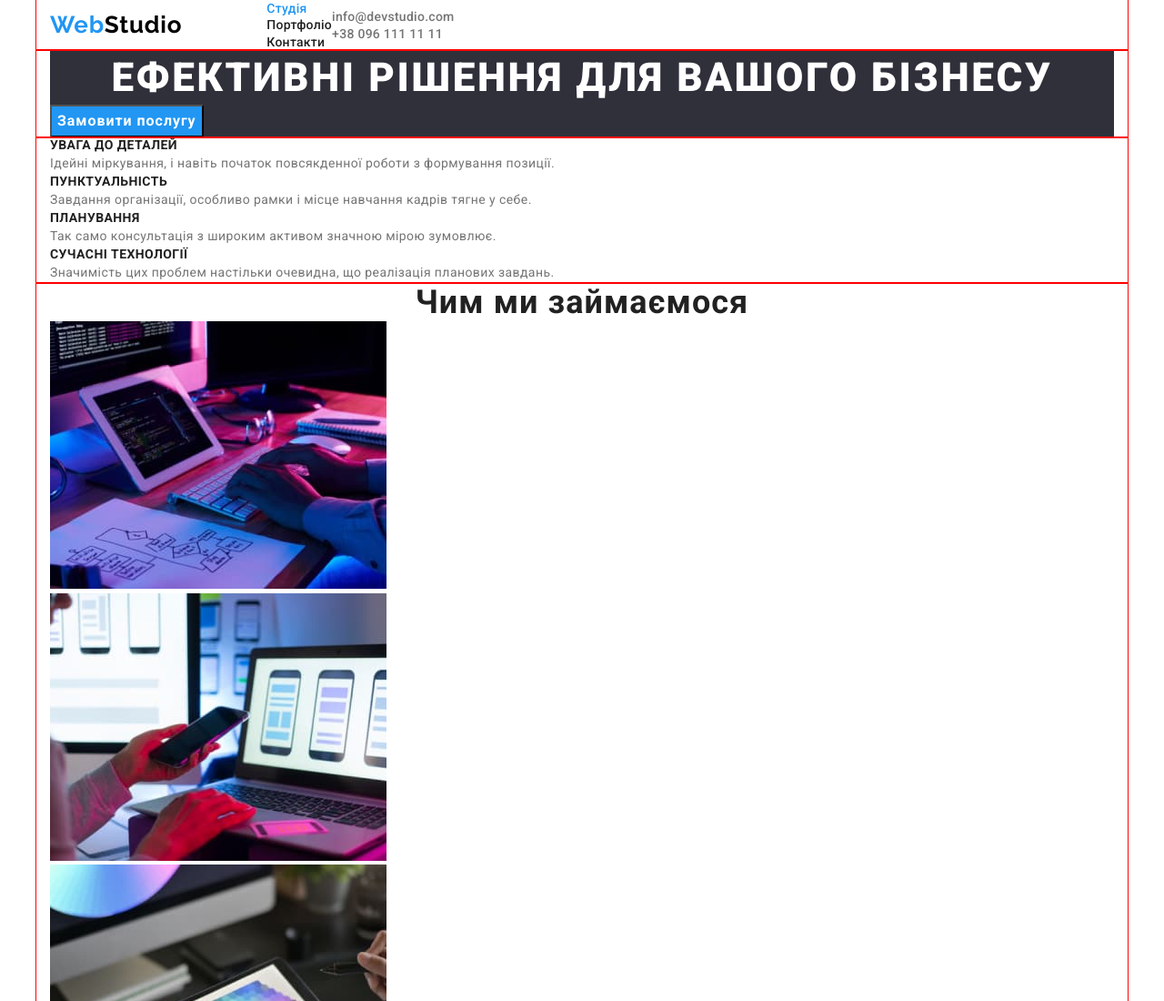
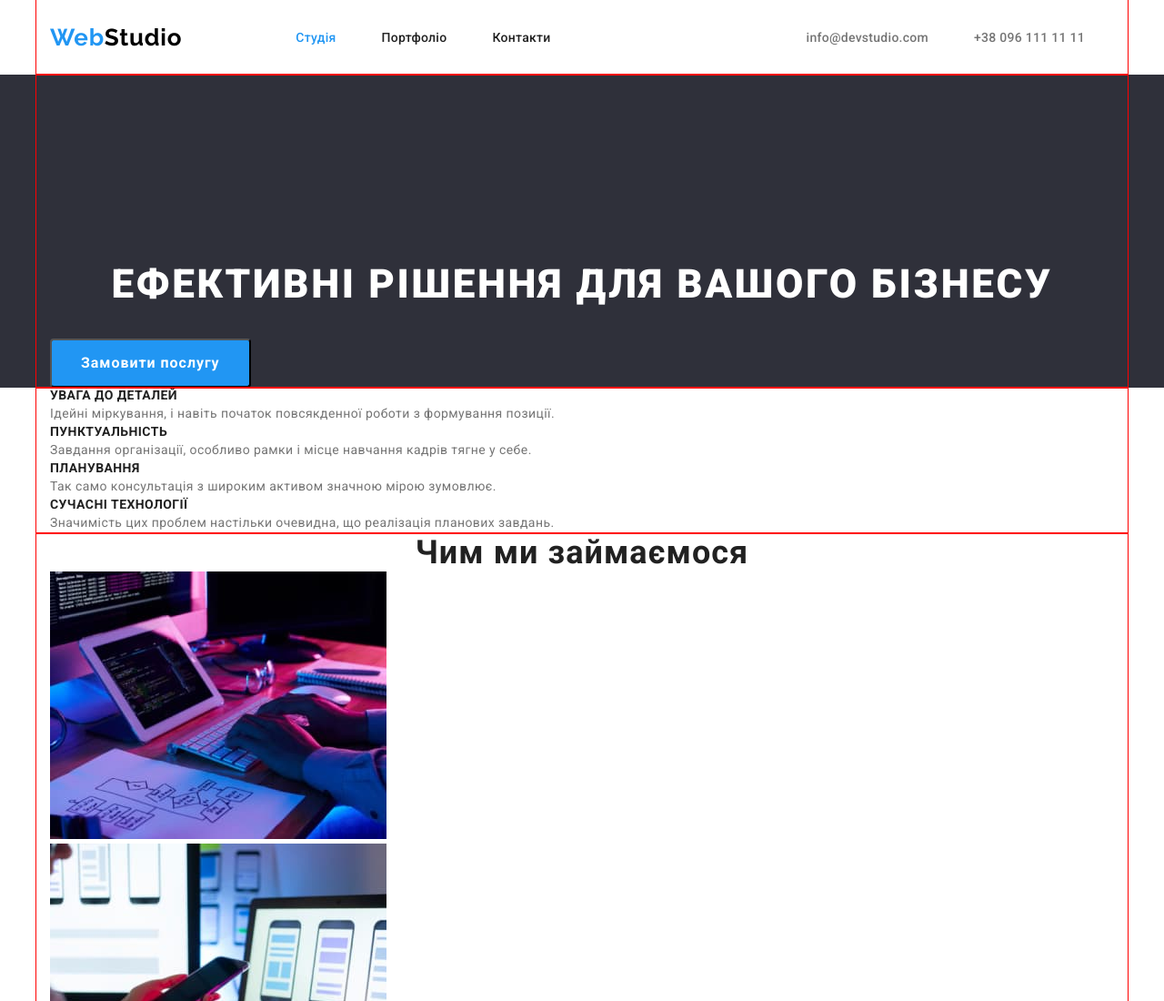
Before and after one commit to SerhiiShymko/goit-markup-hw-03, a plain HTML site: page index.html in a window 1280 px wide. Shown: the top 1100 px of the page at 91% size. Drawn offline with nearby package versions, Linux system fonts and the light colour scheme; files whose address does not match are found by name.

Commit message:
хедер+хиро

```diff
--- a/css/style.css
+++ b/css/style.css
@@ -15,6 +15,7 @@
     --bg-color: #F5F4FA;
     --activ: #188CE8;
     --clear-color-text: rgba(255, 255, 255, 0.6);
+    --specific-ident: 94px;
 }
 
 /* General styles */
@@ -59,13 +60,15 @@ h1, h2, h3, p {
 
 
 /* header styles */
+
 .page-header .container {
     display: flex;
     align-items: center;
+    justify-content: space-between;
+
 }
 
-  .header-logo-studio {
-        margin-right: 93px;
+.header-logo-studio {
 
         font-family: 'Raleway';
         font-weight: 700;
@@ -82,13 +85,23 @@ h1, h2, h3, p {
     letter-spacing: 0.03em;
     color: var(--accent-color);
     }
+  .header-list {
+    display: flex;
+    margin-left: 93px;
+    padding: 32px;
 
+
+
+  }
 .header-list-link {
     font-weight: 500;
     font-size: 14px;
     line-height: calc(16 / 14);
     letter-spacing: 0.02em;
     color: var(--main-color-text);
+    }
+    .header-list .item:not(:first-child) {
+     margin-left: 50px;
     }
 
 .header-nav .current {
@@ -97,23 +110,33 @@ h1, h2, h3, p {
 
 .header-list-link:hover,
 .header-list-link:focus,
-.header-contats:hover,
-.header-contats:focus {
+.contats:hover,
+.contats:focus {
     color: var(--accent-color);
 }
-.header-contats {
+.contats {
+
     font-weight: 500;
     font-size: 14px;
     line-height: calc(16 / 14);
     letter-spacing: 0.02em;
     color: var(--second-color-text);
 }
+.header-contacts {
+    margin-left: auto;;
+}
 
 /* Hero styles*/
 .hero {
     background-color: var(--second-bg-color);
-}
+
+    }
+
+
 .hero-title {
+    padding-top: 200px;
+
+
     font-weight: 900;
     font-size: 44px;
     line-height: calc(60 / 44);
@@ -129,6 +152,13 @@ h1, h2, h3, p {
     background-color: var(--activ);
 }
 .hero-button {
+    display: block;
+    padding: 10px 32px;
+    border-radius: 4px;
+    margin-top: 30px;
+
+
+
     color: var(--main-white-color);
     background-color: var(--accent-color);
 
--- a/index.html
+++ b/index.html
@@ -22,36 +22,39 @@
         </a>
         <nav class="header-nav">
         <ul class="header-list list">
-          <li class="header-list-item">
+          <li class="item">
             <a class="header-list-link link current" href="./index.html">Студія</a>
           </li>
-          <li class="header-list-item">
+          <li class="item">
             <a class="header-list-link link" href="./portfolio.html">Портфоліо</a>
           </li>
-          <li class="header-list-item">
+          <li class="item">
             <a class="header-list-link link" href="">Контакти</a>
           </li>
         </ul>
       </nav>
-      <ul class="list">
-        <li class="header-list-item"><a class="header-contats link"
-            href="mailto:info@devstudio.com">info@devstudio.com</a></li>
-        <li class="header-list-item"><a class="header-contats link" href="tel:+380961111111">+38 096 111 11
-            11</a></li>
-      </ul>
-    </div>
+      <div class="header-contacts">
+        <ul class="header-list list">
+          <li class="item"><a class="contats link"
+              href="mailto:info@devstudio.com">info@devstudio.com</a></li>
+          <li class="item"><a class="contats link" href="tel:+380961111111">+38 096 111 11
+              11</a></li>
+        </ul>
+      </div>
+          </div>
       </header>
   <!-- Main -->
   <main>
     <!-- Hero -->
-    <div class="container">
-      <section class="hero">
+          <section class="hero">
+      <div class="container">
         <h1 class="hero-title">
           Ефективні рішення для вашого бізнесу
         </h1>
         <button class="hero-button button" type="button">Замовити послугу</button>
+      </div>
       </section>
-    </div>
+
         <!-- Features-->
     <h2 class="visually-hidden">features</h2>
     <div class="container">
```
